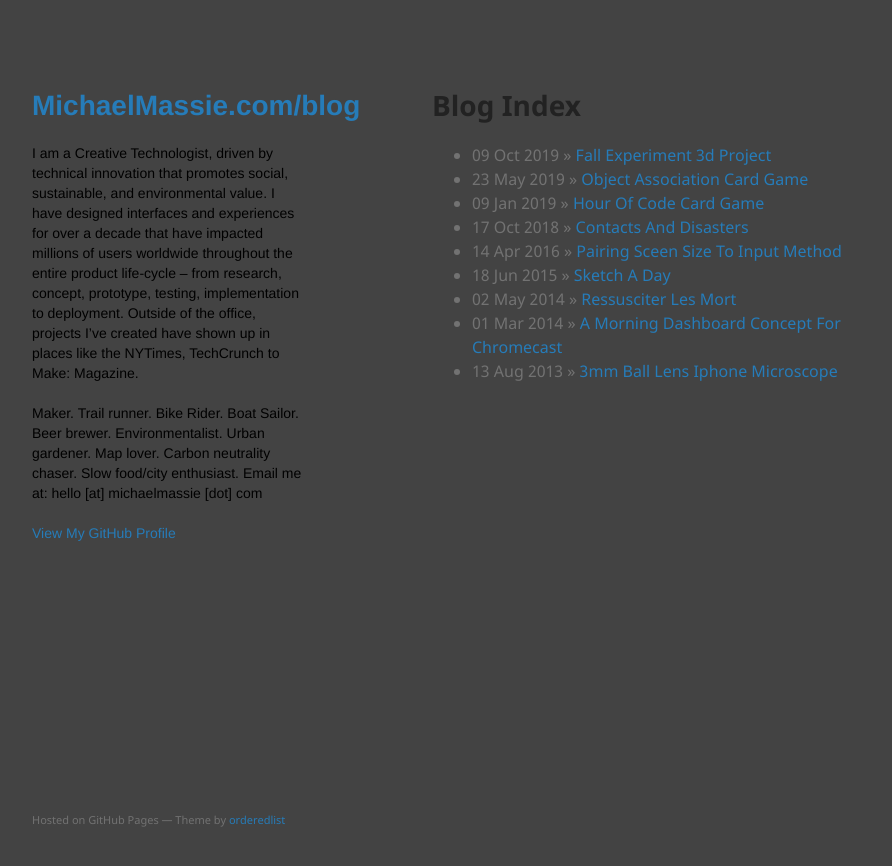
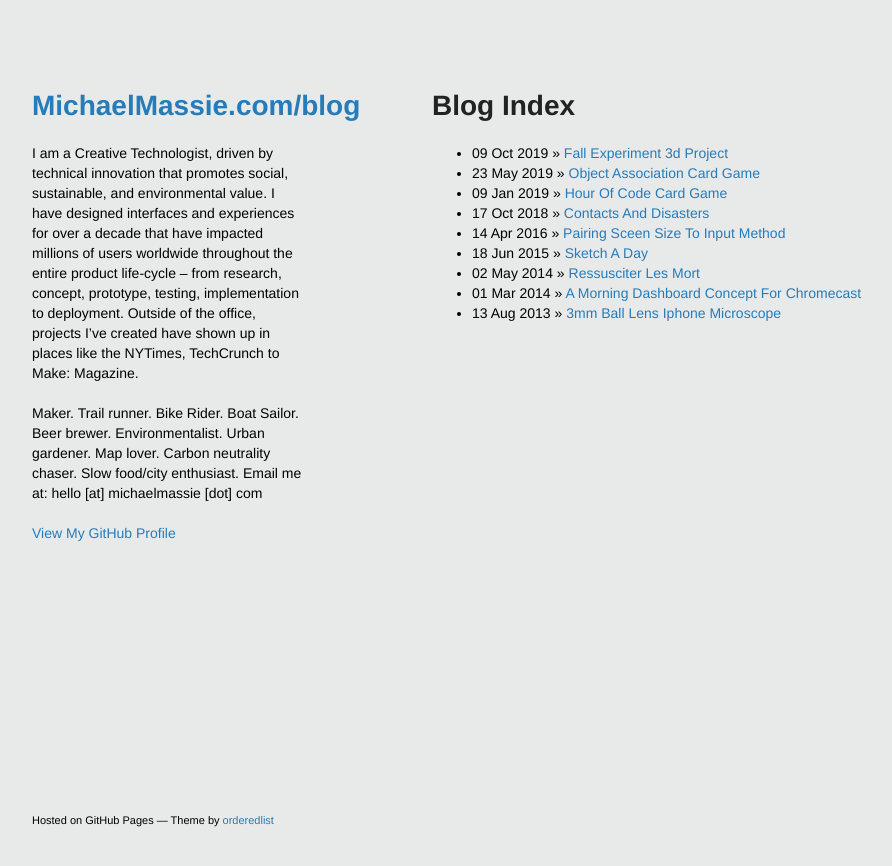
Before and after one commit to mmassie/mmassie.github.io, a Jekyll site: the page built from blog/index.html, in a window 1280 px wide. Shown: the top 866 px of the page, without its empty margins (158-1050 px from the left). Built offline with Jekyll 4.4.1, drawn with Linux system fonts in a browser that asks for light colours.

Commit message:
moar css

```diff
--- a/_sass/jekyll-theme-minimal.scss
+++ b/_sass/jekyll-theme-minimal.scss
@@ -2,11 +2,10 @@
 @import "rouge-github";
 
 body {
-  background-color: #434343;
+  background-color: #E8E9E9;
   padding:80px;
-  font: 16px/1.5 "Noto Sans", "Helvetica Neue", Helvetica, Arial, sans-serif;
-  color:#727272;
-  font-weight:400;
+  font: 14px/20px "Helvetica Neue", Arial, Helvetica, sans-serif;
+  font-weight:300;
 }
 
 h1, h2, h3, h4, h5, h6 {
```
